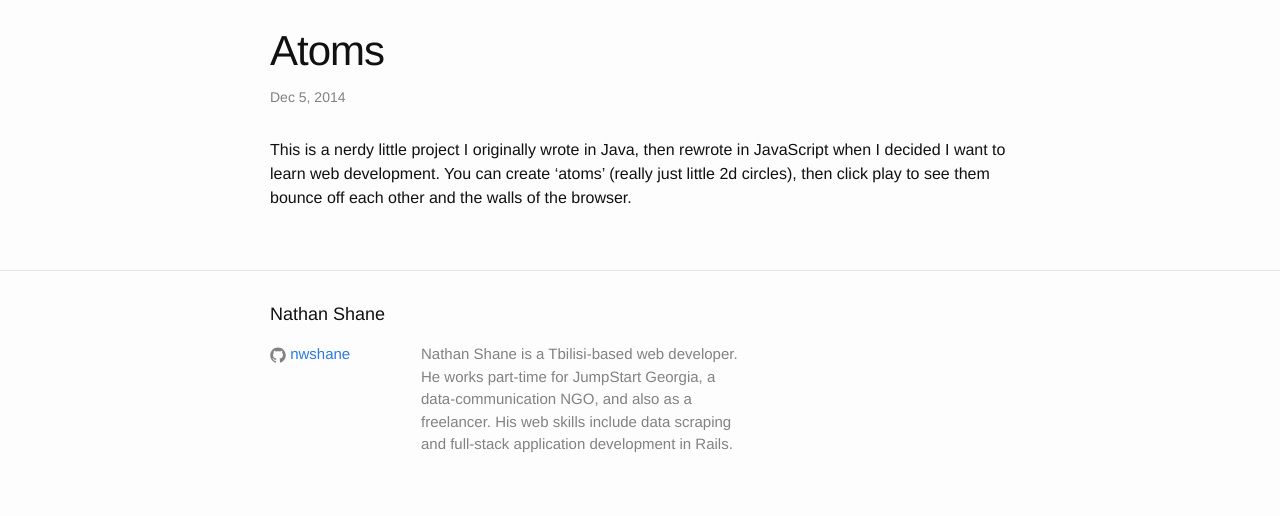
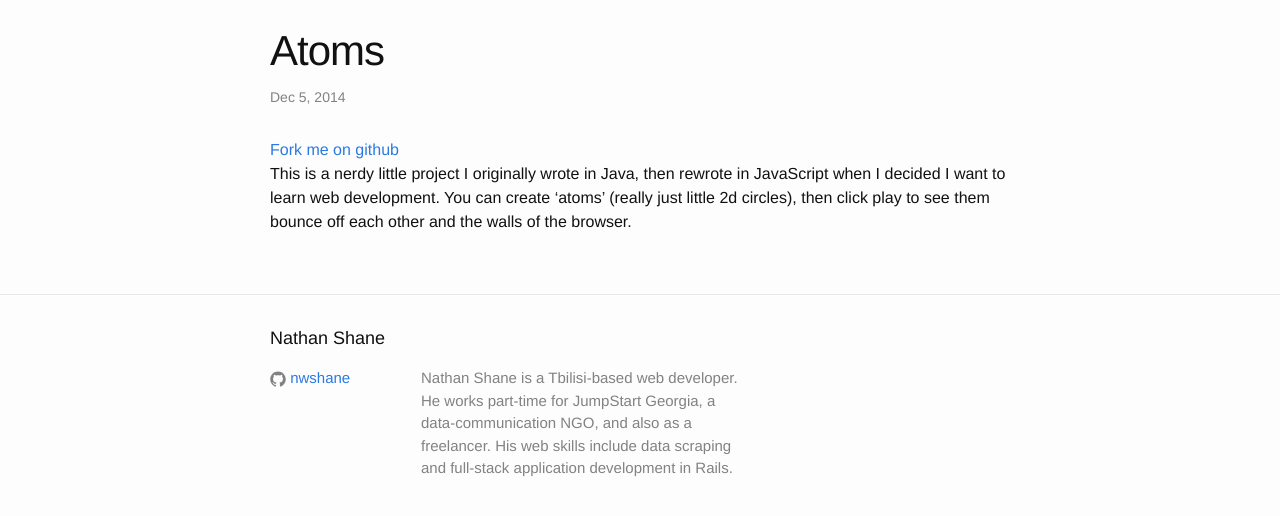
Before and after one commit to nwshane/nwshane.github.io, a Jekyll site: the page built from projects/_posts/2014-12-05-atoms.markdown, in a window 1280 px wide. Shown: the top 516 px of the page. Built offline with Jekyll 4.4.1, drawn with Linux system fonts in a browser that asks for light colours.

Commit message:
Added 'fork me on github' to project layout for projects with github_url.

```diff
--- a/_layouts/project.html
+++ b/_layouts/project.html
@@ -8,6 +8,10 @@ layout: default
     <p class="post-meta">{{ page.date | date: "%b %-d, %Y" }}{% if page.author %} • {{ page.author }}{% endif %}{% if page.meta %} • {{ page.meta }}{% endif %}</p>
   </header>
 
+  {% if page.github-url %}
+    <a href="{{page.github-url}}">Fork me on github</a>
+  {% endif %}
+
   <article class="post-content">
     {{ content }}
   </article>
--- a/projects/_posts/2014-12-05-atoms.markdown
+++ b/projects/_posts/2014-12-05-atoms.markdown
@@ -2,5 +2,6 @@
 title: 'Atoms'
 date: 2014-12-05 14:00:00
 tags: website freelance author
+github-url: https://github.com/nwshane/atoms
 ---
 This is a nerdy little project I originally wrote in Java, then rewrote in JavaScript when I decided I want to learn web development. You can create 'atoms' (really just little 2d circles), then click play to see them bounce off each other and the walls of the browser.
```
